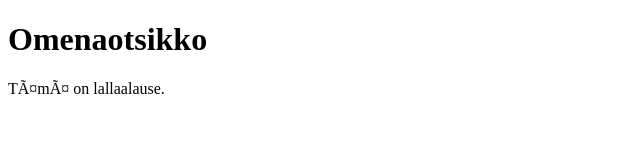
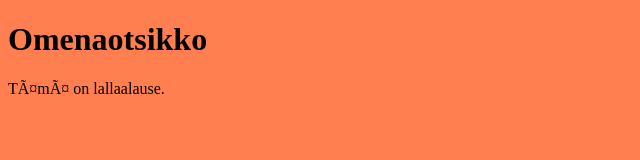
Before and after one commit to inkspinks99/inkunmaailma, a plain HTML site: page styles.html in a window 1280 px wide. Shown: the whole page, without its empty margins (0-640 px from the left). Drawn offline with Linux system fonts and the light colour scheme.

Commit message:
fyfyjhjhhj

```diff
--- a/styles.css
+++ b/styles.css
@@ -20,4 +20,7 @@
     transition: all 0.2s cubic-bezier(.4,0,.2,1);
 
   }
-background-color="black"
+body {
+    background-color: coral;
+    text-color: white;
+}
```
